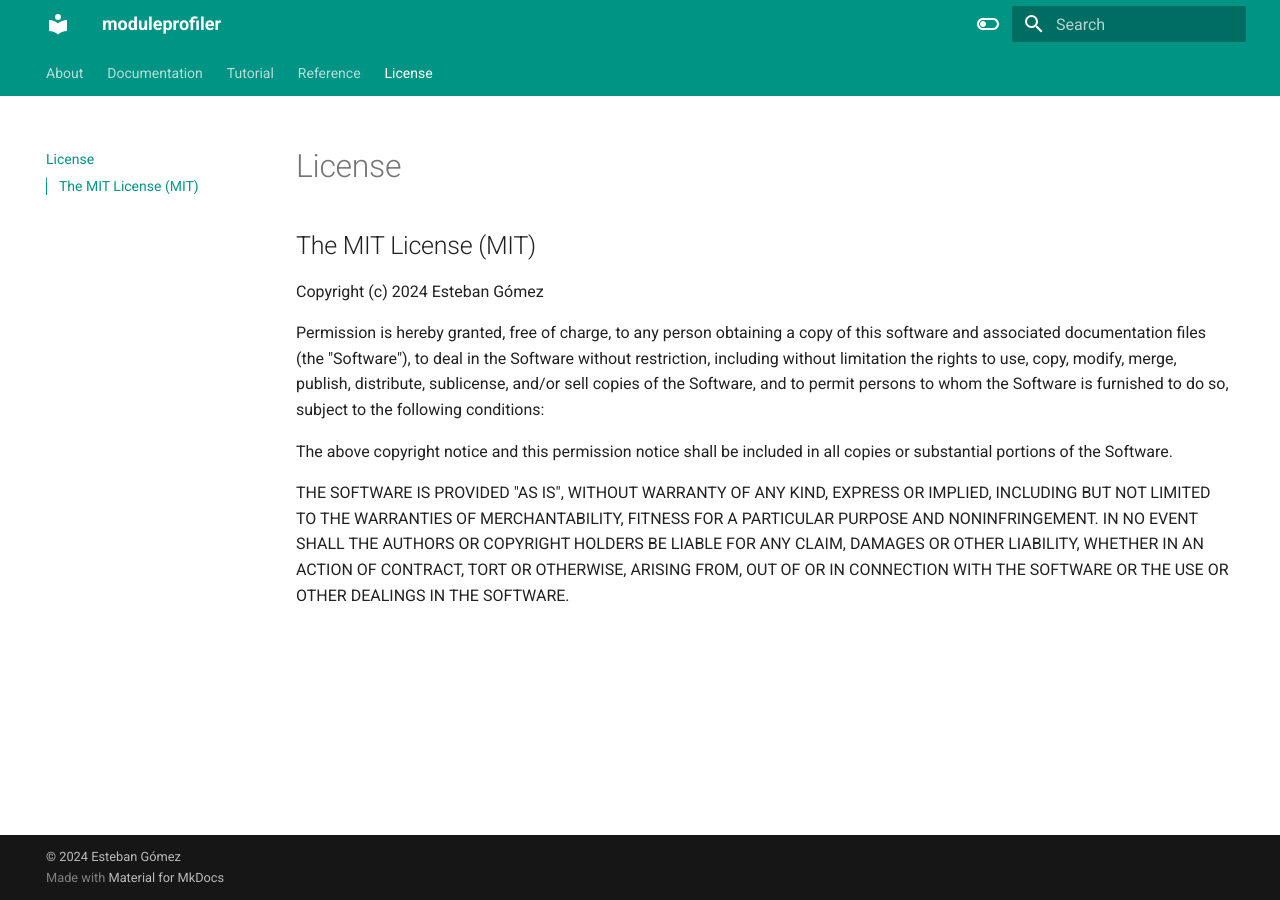
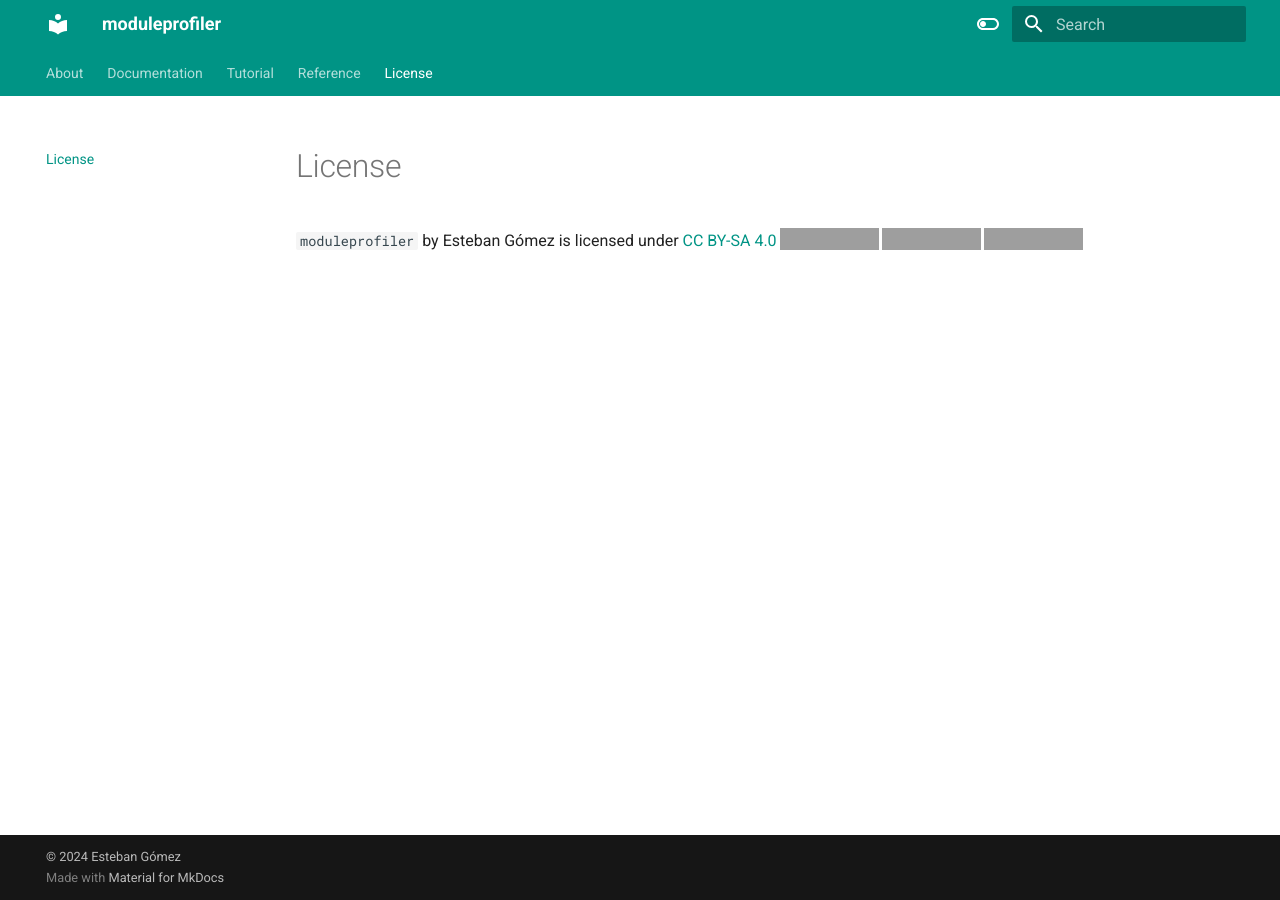
Before and after one commit to eagomez2/moduleprofiler, an MkDocs documentation site: the page built from docs/license.md, in a window 1280 px wide. Built offline with MkDocs 1.6.1 and Material for MkDocs 9.7.7, drawn with Linux system fonts in a browser that asks for light colours; grey boxes are pictures that could not be loaded.

Commit message:
Add CC BY-SA 4.0 license

```diff
--- a/docs/license.md
+++ b/docs/license.md
@@ -1,21 +1 @@
-## The MIT License (MIT)
-
-Copyright (c) 2024 Esteban Gómez
-
-Permission is hereby granted, free of charge, to any person obtaining a copy
-of this software and associated documentation files (the "Software"), to deal
-in the Software without restriction, including without limitation the rights
-to use, copy, modify, merge, publish, distribute, sublicense, and/or sell
-copies of the Software, and to permit persons to whom the Software is
-furnished to do so, subject to the following conditions:
-
-The above copyright notice and this permission notice shall be included in
-all copies or substantial portions of the Software.
-
-THE SOFTWARE IS PROVIDED "AS IS", WITHOUT WARRANTY OF ANY KIND, EXPRESS OR
-IMPLIED, INCLUDING BUT NOT LIMITED TO THE WARRANTIES OF MERCHANTABILITY,
-FITNESS FOR A PARTICULAR PURPOSE AND NONINFRINGEMENT. IN NO EVENT SHALL THE
-AUTHORS OR COPYRIGHT HOLDERS BE LIABLE FOR ANY CLAIM, DAMAGES OR OTHER
-LIABILITY, WHETHER IN AN ACTION OF CONTRACT, TORT OR OTHERWISE, ARISING FROM,
-OUT OF OR IN CONNECTION WITH THE SOFTWARE OR THE USE OR OTHER DEALINGS IN
-THE SOFTWARE.
+`moduleprofiler` by <span property="cc:attributionName">Esteban Gómez</span> is licensed under <a href="https://creativecommons.org/licenses/by-sa/4.0/?ref=chooser-v1" target="_blank" rel="license noopener noreferrer" style="display:inline-block;">CC BY-SA 4.0<img style="height:22px!important;margin-left:3px;vertical-align:text-bottom;" src="https://mirrors.creativecommons.org/presskit/icons/cc.svg?ref=chooser-v1" alt=""><img style="height:22px!important;margin-left:3px;vertical-align:text-bottom;" src="https://mirrors.creativecommons.org/presskit/icons/by.svg?ref=chooser-v1" alt=""><img style="height:22px!important;margin-left:3px;vertical-align:text-bottom;" src="https://mirrors.creativecommons.org/presskit/icons/sa.svg?ref=chooser-v1" alt=""></a></p>
```
Also changed, not shown: 1 other file.
